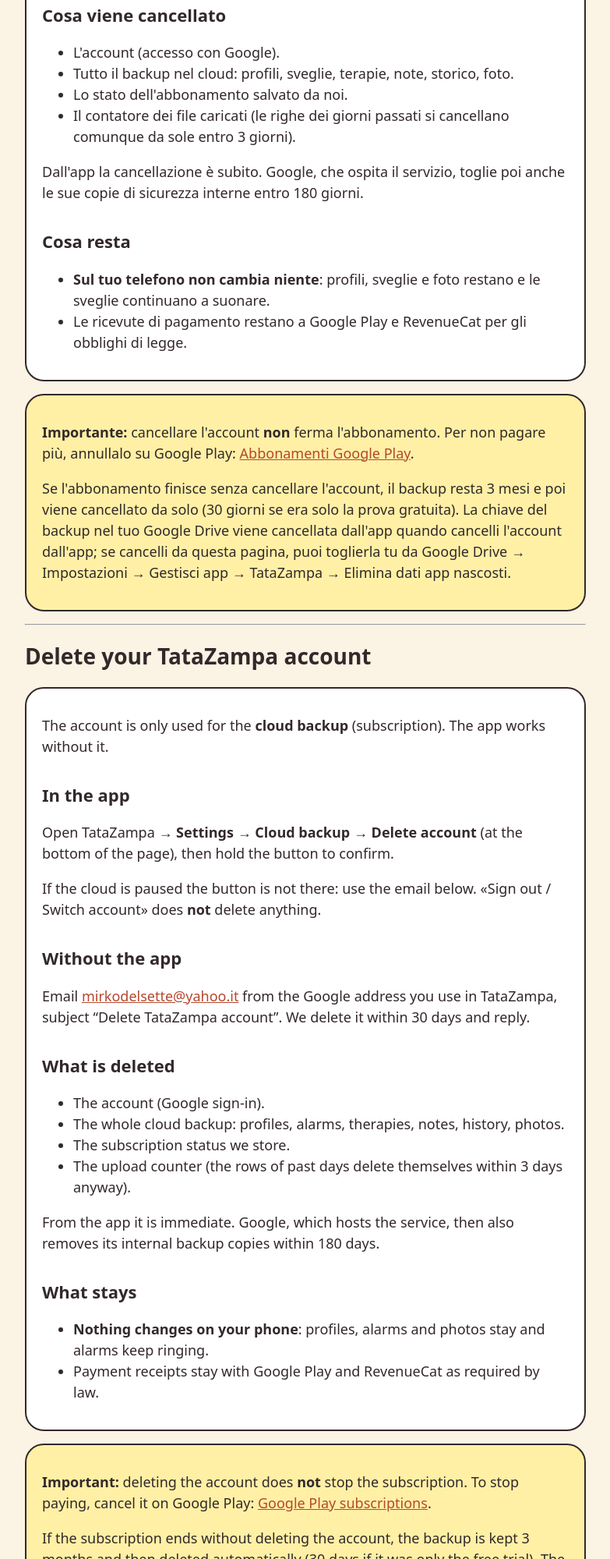
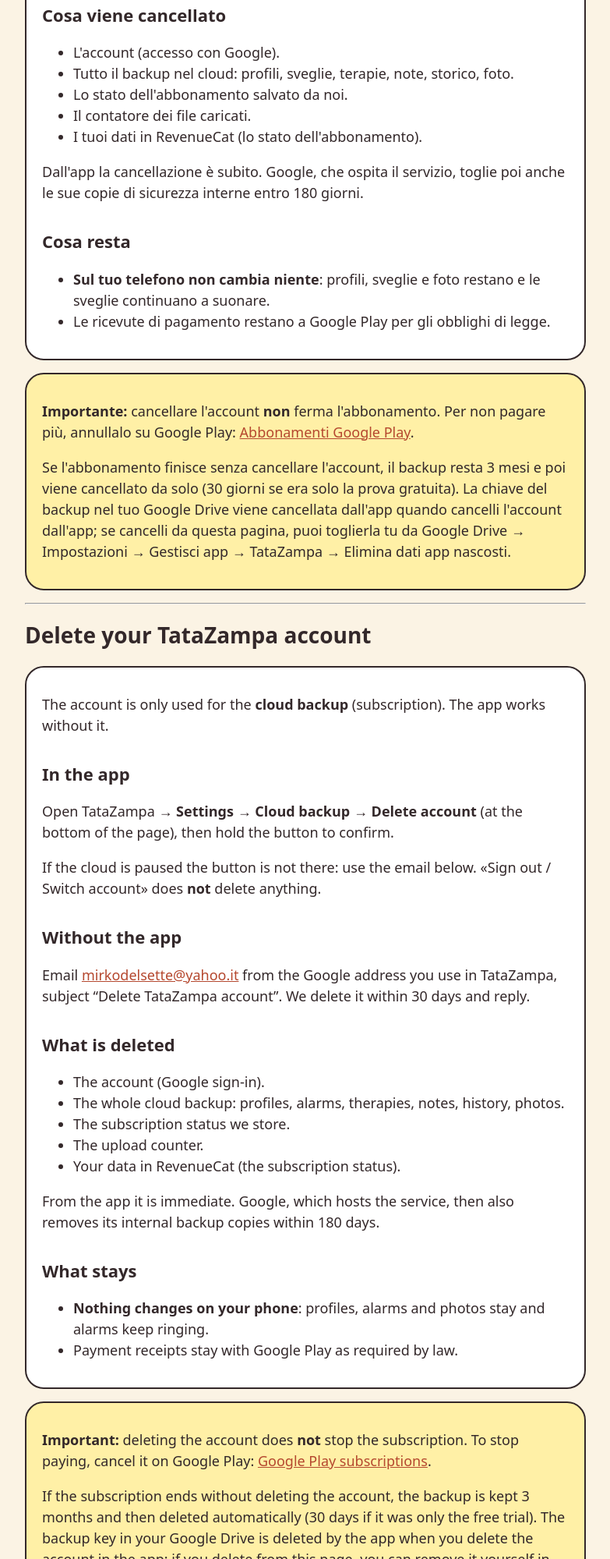
Before and after one commit to mirkodls/tatazampa-privacy, a plain HTML site: page cancella-account.html in a window 1280 px wide. Shown: the part 666-2665 px from the top of the page at 78% size, without its empty margins (248-1031 px from the left). Drawn offline with Linux system fonts and the light colour scheme.

Commit message:
Privacy/termini/cancella-account PARTE 2 (pubblicare SOLO dopo deploy functions + «sì pubblica»; data = giorno pubblicazione): 60 gg pagamento in sospeso, contatore subito, RevenueCat cancellato (it+en)
Co-Authored-By: Claude Opus 5.5 <noreply@anthropic.com>
Claude-Session: https://claude.ai/code/session_019tXknPS6aCnqi6d4Y3niCd

```diff
--- a/cancella-account.html
+++ b/cancella-account.html
@@ -30,13 +30,14 @@
 <li>L'account (accesso con Google).</li>
 <li>Tutto il backup nel cloud: profili, sveglie, terapie, note, storico, foto.</li>
 <li>Lo stato dell'abbonamento salvato da noi.</li>
-<li>Il contatore dei file caricati (le righe dei giorni passati si cancellano comunque da sole entro 3 giorni).</li>
+<li>Il contatore dei file caricati.</li>
+<li>I tuoi dati in RevenueCat (lo stato dell'abbonamento).</li>
 </ul>
 <p>Dall'app la cancellazione è subito. Google, che ospita il servizio, toglie poi anche le sue copie di sicurezza interne entro 180 giorni.</p>
 <h2>Cosa resta</h2>
 <ul>
 <li><b>Sul tuo telefono non cambia niente</b>: profili, sveglie e foto restano e le sveglie continuano a suonare.</li>
-<li>Le ricevute di pagamento restano a Google Play e RevenueCat per gli obblighi di legge.</li>
+<li>Le ricevute di pagamento restano a Google Play per gli obblighi di legge.</li>
 </ul>
 </div>
 
@@ -60,13 +61,14 @@
 <li>The account (Google sign-in).</li>
 <li>The whole cloud backup: profiles, alarms, therapies, notes, history, photos.</li>
 <li>The subscription status we store.</li>
-<li>The upload counter (the rows of past days delete themselves within 3 days anyway).</li>
+<li>The upload counter.</li>
+<li>Your data in RevenueCat (the subscription status).</li>
 </ul>
 <p>From the app it is immediate. Google, which hosts the service, then also removes its internal backup copies within 180 days.</p>
 <h2>What stays</h2>
 <ul>
 <li><b>Nothing changes on your phone</b>: profiles, alarms and photos stay and alarms keep ringing.</li>
-<li>Payment receipts stay with Google Play and RevenueCat as required by law.</li>
+<li>Payment receipts stay with Google Play as required by law.</li>
 </ul>
 </div>
 <div class="box warn" lang="en">
```
Also changed, not shown: index.html (+4 -2 lines), termini.html (+2 -2 lines).
